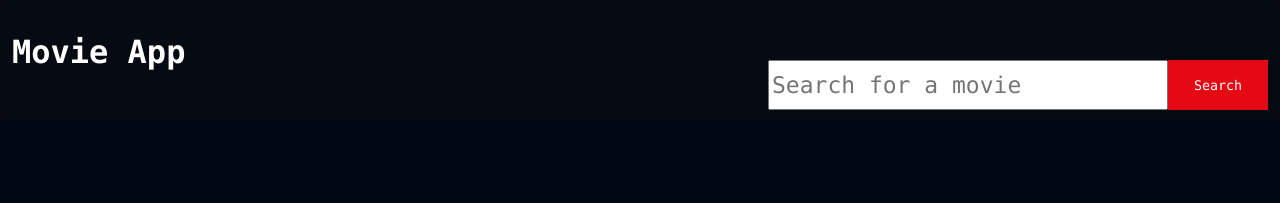
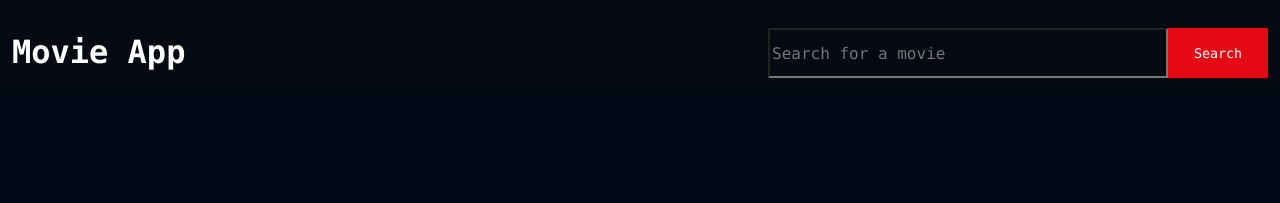
Before and after one commit to carloskim123/Movie-App, a website with bundled scripts: page index.html in a window 1280 px wide. Built offline with nearby package versions, Linux system fonts and the light colour scheme.

Commit message:
3 files modified

```diff
--- a/index.html
+++ b/index.html
@@ -20,7 +20,6 @@
       </form>
     </header>
     <section>
-      <div id="banner"></div>
       <main>
         <div id="movieList"></div>
       </main>
--- a/index.js
+++ b/index.js
@@ -14,7 +14,6 @@ form.addEventListener('click', (e) => {
   const searchTerm = searchInput.value;
   if (searchTerm) {
     getMovies(searchTerm);
-    searchInput.value = '';
   }
 });
 
--- a/style.css
+++ b/style.css
@@ -2,6 +2,7 @@
   font-family: Consolas;
   transition: 200ms;
   box-sizing: border-box;
+  color: #fff;
 }
 
 html,
@@ -20,9 +21,8 @@ header {
   -webkit-backdrop-filter: blur(16px) saturate(180%);
   background-color: rgba(8, 11, 15, 0.75);
   text-align: left;
-  height: 120px;
-  position: fixed;
-  width: 100%;
+  height: 90px;
+  margin-bottom: 10rem;
 }
 
 header h1 {
@@ -34,12 +34,14 @@ header form {
 }
 
 header input {
-  margin-top: 3rem;
+  margin-top: 1rem;
   padding: 2px;
-  color: #000;
+  color: #fff;
   width: 400px;
   height: 50px;
-  font-size: 23px;
+  font-size: 16px;
+  background: transparent;
+  outline: none;
 }
 
 header button {
@@ -48,7 +50,7 @@ header button {
   border: none;
   padding: 10px;
   height: 50px;
-  margin-top: 3rem;
+  margin-top: 1rem;
   width: 100px;
   cursor: pointer;
 }
@@ -71,7 +73,6 @@ header button:hover {
   height: 400px;
   width: 250px;
   box-shadow: 0 4px 8px rgba(0, 0, 0, 0.2);
-  overflow: hidden;
 }
 
 #movie-item:hover {
@@ -105,6 +106,3 @@ h2 {
   max-width: 100%;
   object-fit: cover;
 }
-
-section {
-}
```
